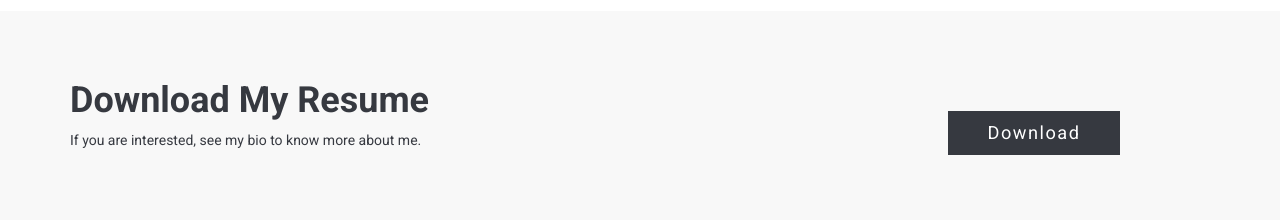
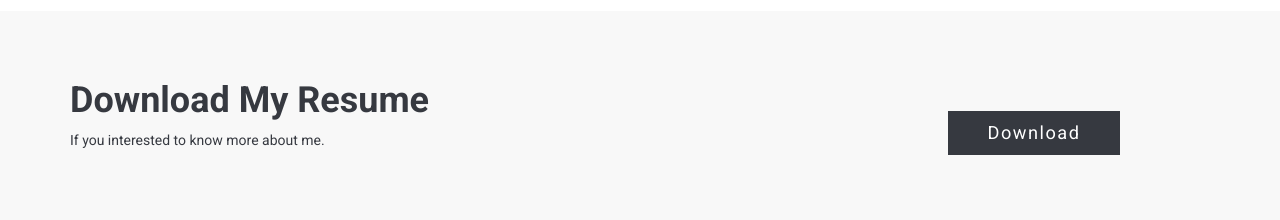
Before and after one commit to dareeneid/dareenwebsite, a plain HTML site: page index.html in a window 1280 px wide. Shown: the part 1560-1780 px from the top of the page. Drawn offline with Linux system fonts and the light colour scheme.

Commit message:
Update index.html

```diff
--- a/index.html
+++ b/index.html
@@ -295,7 +295,7 @@
 
                               <div class="col-md-9">
                                   <h1>Download My Resume</h1>
-                                  <p>If you are interested, see my bio to know more about me.</p>
+                                  <p>If you interested to know more about me.</p>
                               </div>
 
                               <div class="col-md-3">
```
